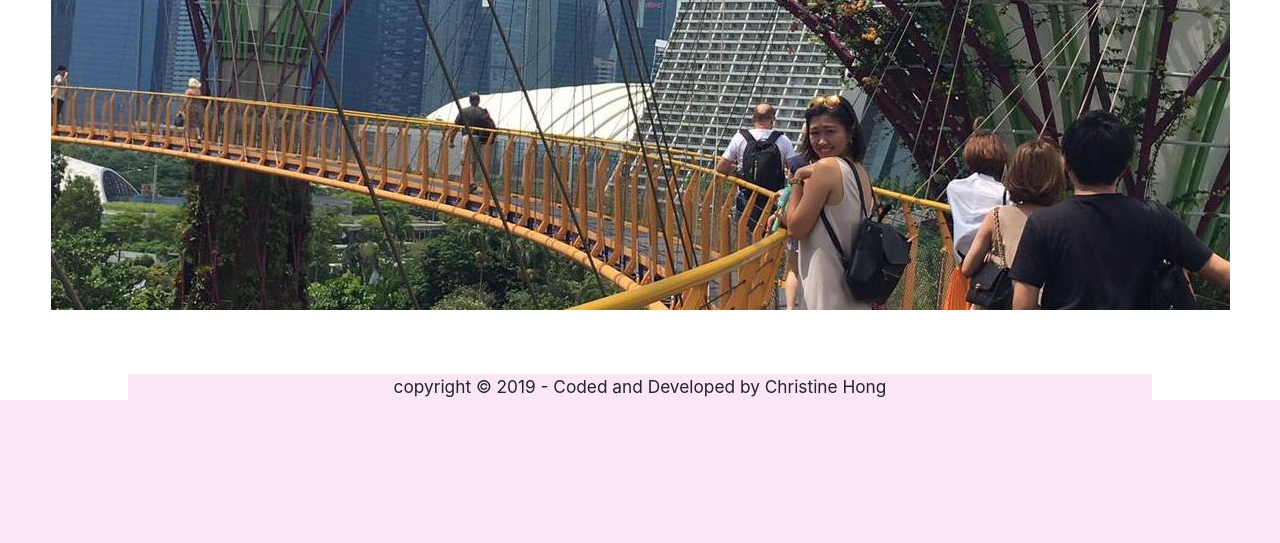
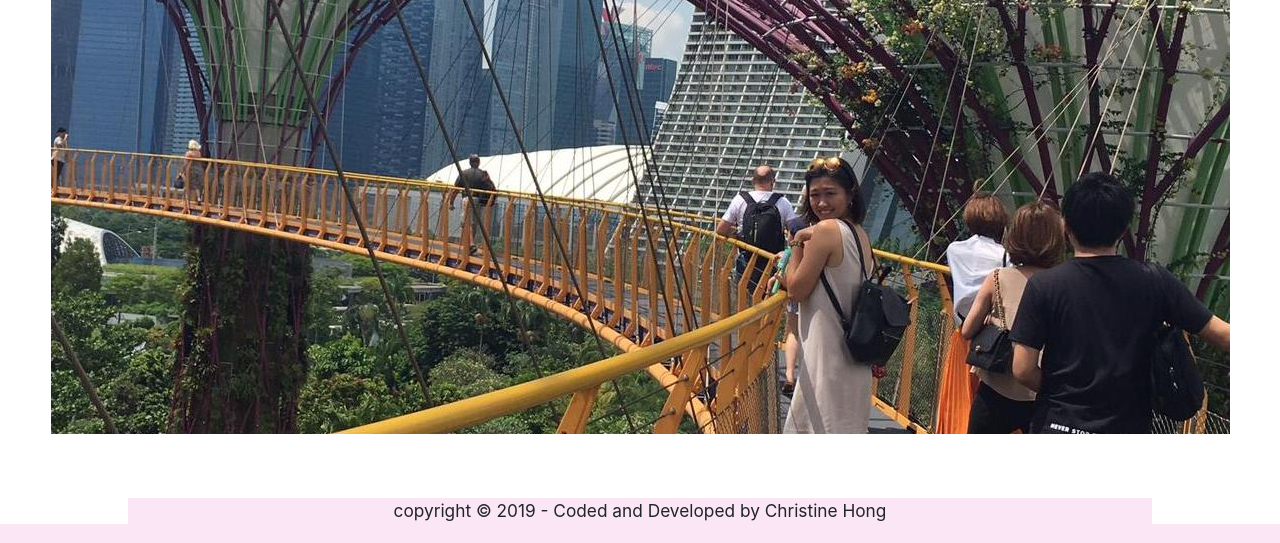
Before and after one commit to honglikehk/2019_onlinePortfolio, a plain HTML site: page index.html in a window 1280 px wide. Shown: the part 353-896 px from the top of the page. Before the commit the page ends 800 px from the top, so only its background shows below. Drawn offline with nearby package versions, Linux system fonts and the light colour scheme.

Commit message:
changed px

```diff
--- a/assets/css/style.sass
+++ b/assets/css/style.sass
@@ -28,7 +28,7 @@ nav
 
 header
     @include background();
-    min-height: 500px;
+    min-height: 65em;
     font-size: 0.5rem;
     position: relative;
 
```
Also changed, not shown: assets/css/style.css, 1 other file.
